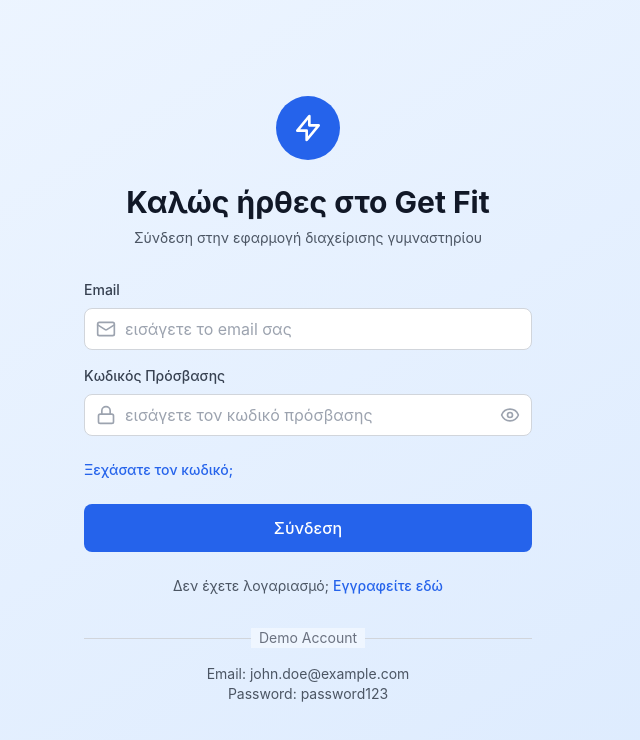
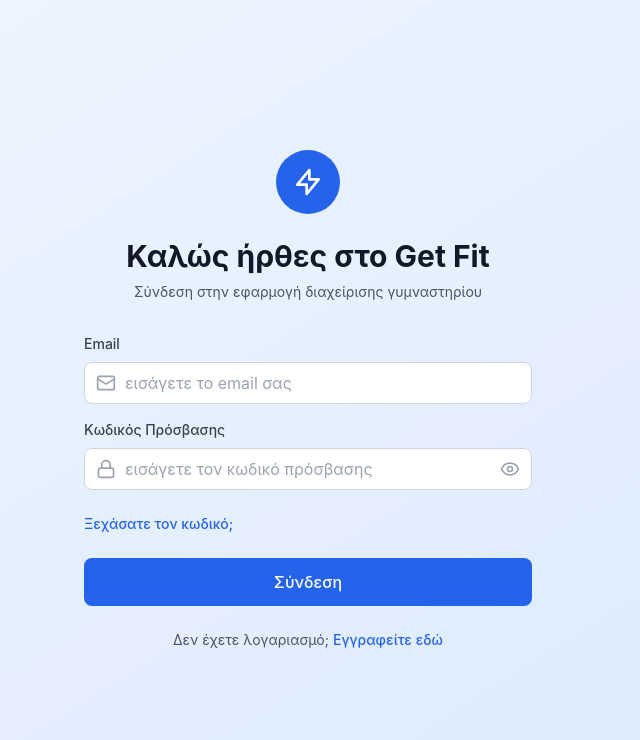
Before and after one commit to sio2000/Gym-Stavroupoli, a React (Vite) app: page /login in a window 1280 px wide. Shown: the top 740 px of the page, without its empty margins (332-972 px from the left). Built offline with nearby package versions, Linux system fonts and the light colour scheme.

Commit message:
Αρχικό commit

```diff
--- a/src/components/auth/LoginForm.tsx
+++ b/src/components/auth/LoginForm.tsx
@@ -178,22 +178,6 @@ const LoginForm: React.FC = () => {
             </p>
           </div>
         </form>
-
-
-        <div className="mt-6">
-          <div className="relative">
-            <div className="absolute inset-0 flex items-center">
-              <div className="w-full border-t border-gray-300" />
-            </div>
-            <div className="relative flex justify-center text-sm">
-              <span className="px-2 bg-primary-50 text-gray-500">Demo Account</span>
-            </div>
-          </div>
-          <div className="mt-4 text-center text-sm text-gray-600">
-            <p>Email: john.doe@example.com</p>
-            <p>Password: password123</p>
-          </div>
-        </div>
       </div>
     </div>
   );
```
